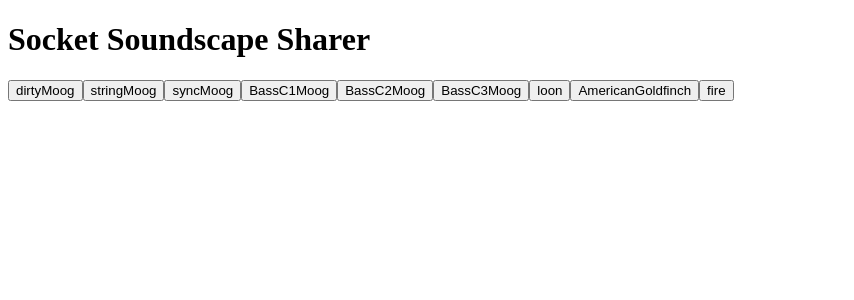
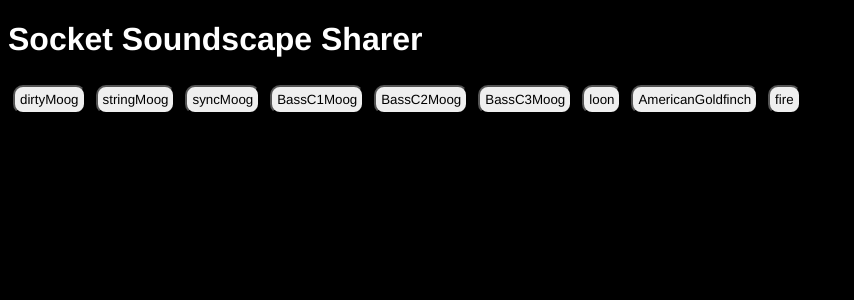
Before and after one commit to ngolebiewski/socket-sound-sharer, a React (Vite) app: page / in a window 1280 px wide. Shown: the top 300 px of the page, without its empty margins (0-854 px from the left). Built offline with nearby package versions, Linux system fonts and the light colour scheme; no server answers.

Commit message:
added basic style and material.ui for the future

```diff
--- a/package.json
+++ b/package.json
@@ -12,6 +12,10 @@
     "start": "node server.js"
   },
   "dependencies": {
+    "@emotion/react": "^11.13.0",
+    "@emotion/styled": "^11.13.0",
+    "@fontsource/roboto": "^5.0.13",
+    "@mui/material": "^5.16.4",
     "cors": "^2.8.5",
     "express": "^4.19.2",
     "howler": "^2.2.4",
--- a/src/index.css
+++ b/src/index.css
@@ -0,0 +1,14 @@
+body {
+  background-color: black;
+  color: white;
+  font-family: Futura, Helvetica, sans-serif;
+}
+
+* {  font-family: Futura, Helvetica, sans-serif;
+}
+
+button {
+  margin: 5px;
+  padding: 5px;
+  border-radius: 10px;
+}
--- a/src/main.jsx
+++ b/src/main.jsx
@@ -2,7 +2,15 @@ import React from 'react'
 import ReactDOM from 'react-dom/client'
 import App from './App.jsx'
 import './index.css'
+import '@fontsource/roboto/300.css';
+import '@fontsource/roboto/400.css';
+import '@fontsource/roboto/500.css';
+import '@fontsource/roboto/700.css';
+import CssBaseline from '@mui/material/CssBaseline';
+
 
 ReactDOM.createRoot(document.getElementById('root')).render(
-    <App />,
+
+  <App />,
+  <CssBaseline />,
 )
```
Also changed, not shown: 1 other file (tests, documents, lock files or other folders).
